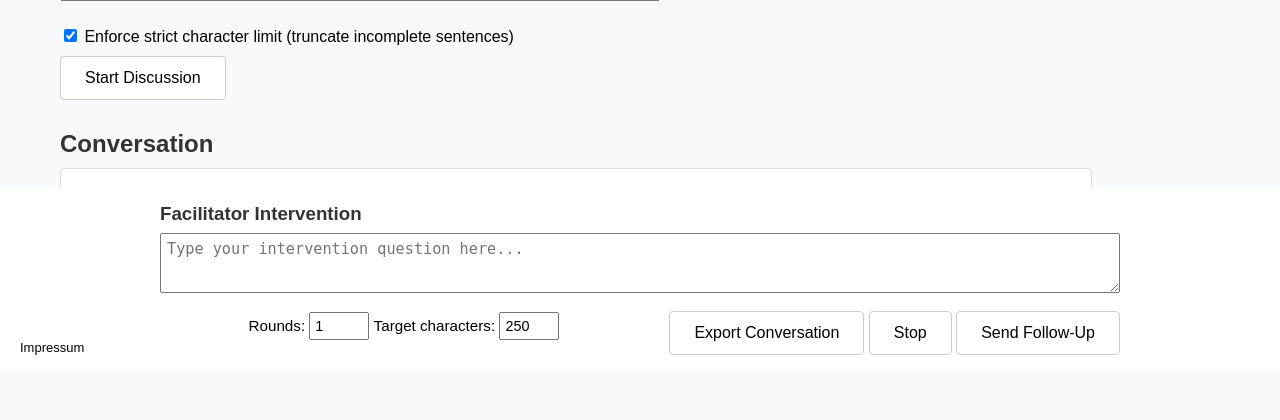
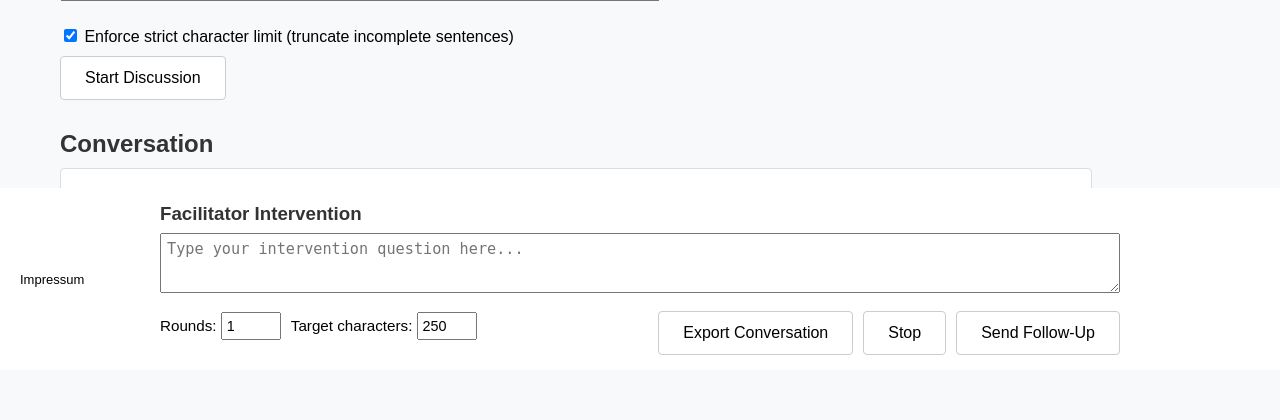
Before and after one commit to tannenbach/focus-ai, a Flask app: page / in a window 1280 px wide. Shown: the part 488-908 px from the top of the page. Run offline with Flask 3, Linux system fonts and the light colour scheme.

Commit message:
Adjust styles for impressum-link and control section
Updated the impressum-link position and modified the control section layout.

```diff
--- a/static/style.css
+++ b/static/style.css
@@ -138,8 +138,9 @@ button:hover,
 /* 3a. Impressum-Link – ganz links im weißen Bereich */
 .impressum-link {
   position: absolute;
-  left: 20px;       /* Abstand vom linken Rand des Fensters */
-  bottom: 15px;     /* Abstand vom unteren Rand des weißen Balkens */
+  left: 20px;            /* Abstand zum linken Rand */
+  top: 50%;              /* vertikal mittig im weißen Balken */
+  transform: translateY(-50%);
   font-size: 13px;
   color: #000;
   text-decoration: none;
@@ -187,10 +188,27 @@ button:hover,
 #followup-section .fi-controls {
   display: flex;
   align-items: center;
-  justify-content: flex-end;  /* Buttons und Inputs nach rechts schieben */
-  gap: 10px;
+  justify-content: space-between;  /* links: Rounds, rechts: Buttons */
   width: 100%;
   margin-top: 4px;
+}
+#followup-section .fi-left,
+#followup-section .fi-right {
+  display: flex;
+  align-items: center;
+  gap: 10px;
+}
+
+#followup-section .fi-controls label {
+  white-space: nowrap;
+  font-size: 0.95rem;
+}
+
+#followup-section .fi-controls input[type="number"] {
+  width: 60px;
+  padding: 4px;
+  font-size: 0.9rem;
+  box-sizing: border-box;
 }
 
 /* Label-Feinheiten */
```
